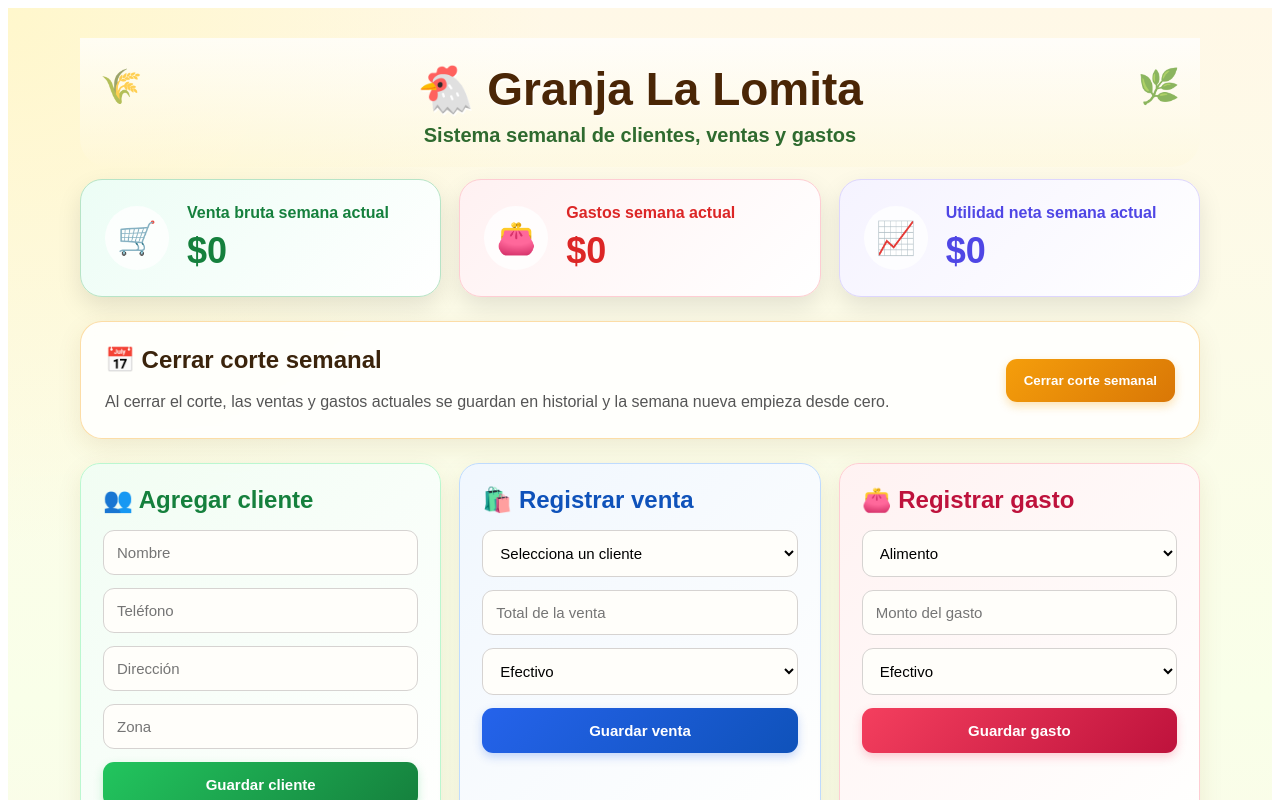
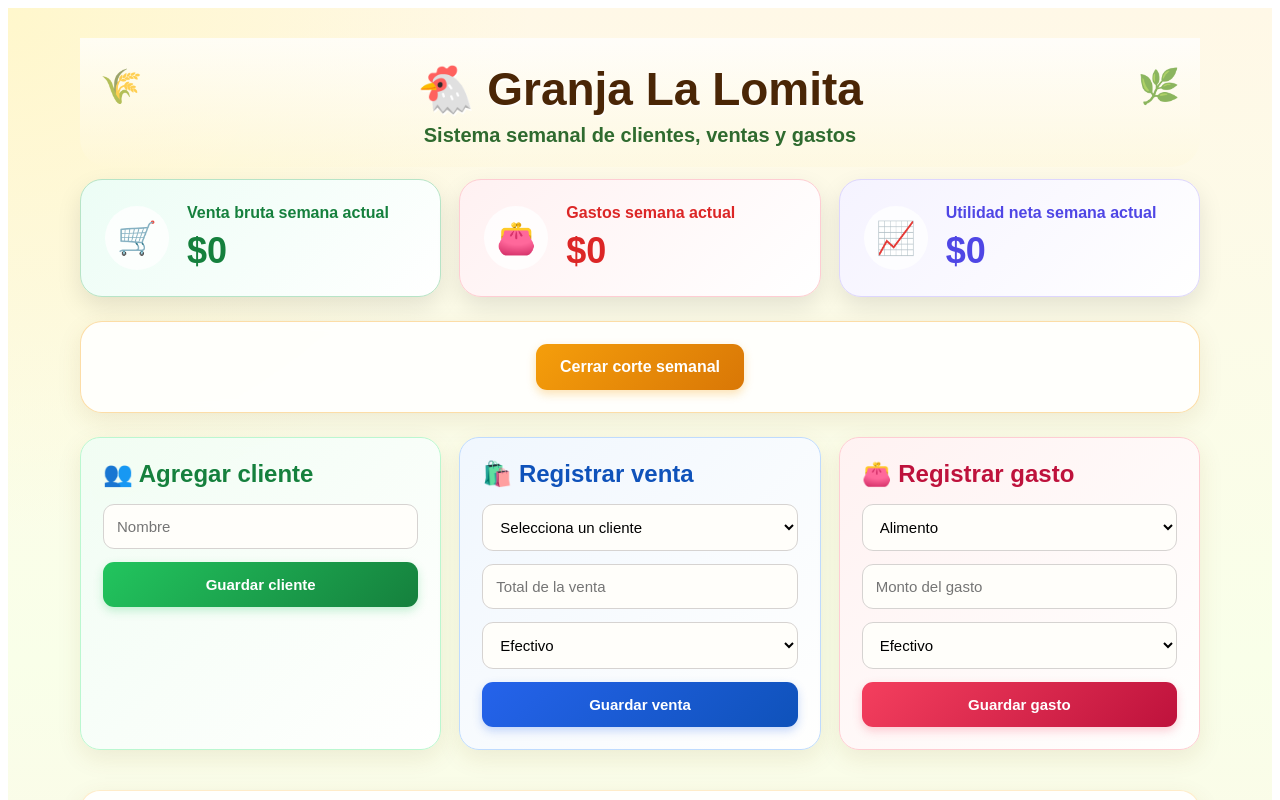
Before and after one commit to conyelectro10-web/granja-app-final-ok-3, a React (Create React App) app: page / in a window 1280 px wide. Shown: the top 800 px of the page. Built offline with nearby package versions, Linux system fonts and the light colour scheme.

Commit message:
Update Appsssss

```diff
--- a/src/App.js
+++ b/src/App.js
@@ -8,9 +8,6 @@ export default function App() {
 
   const [nuevoCliente, setNuevoCliente] = useState({
     nombre: "",
-    telefono: "",
-    direccion: "",
-    zona: "",
   });
 
   const [nuevaVenta, setNuevaVenta] = useState({
@@ -67,13 +64,8 @@ export default function App() {
   }, [clientes]);
 
   const agregarCliente = () => {
-    if (
-      nuevoCliente.nombre.trim() === "" ||
-      nuevoCliente.telefono.trim() === "" ||
-      nuevoCliente.direccion.trim() === "" ||
-      nuevoCliente.zona.trim() === ""
-    ) {
-      alert("Completa todos los datos del cliente");
+    if (nuevoCliente.nombre.trim() === "") {
+      alert("Escribe el nombre del cliente");
       return;
     }
 
@@ -81,15 +73,12 @@ export default function App() {
       ...clientes,
       {
         id: Date.now(),
-        ...nuevoCliente,
+        nombre: nuevoCliente.nombre.trim(),
       },
     ]);
 
     setNuevoCliente({
       nombre: "",
-      telefono: "",
-      direccion: "",
-      zona: "",
     });
   };
 
@@ -250,14 +239,7 @@ export default function App() {
           </div>
         </div>
 
-        <div style={styles.cutCard}>
-          <div>
-            <h2 style={styles.sectionTitle}>📅 Cerrar corte semanal</h2>
-            <p style={styles.note}>
-              Al cerrar el corte, las ventas y gastos actuales se guardan en historial
-              y la semana nueva empieza desde cero.
-            </p>
-          </div>
+        <div style={styles.cutCardSimple}>
           <button style={styles.orangeButton} onClick={cerrarCorteSemanal}>
             Cerrar corte semanal
           </button>
@@ -275,33 +257,6 @@ export default function App() {
               value={nuevoCliente.nombre}
               onChange={(e) =>
                 setNuevoCliente({ ...nuevoCliente, nombre: e.target.value })
-              }
-            />
-
-            <input
-              style={styles.input}
-              placeholder="Teléfono"
-              value={nuevoCliente.telefono}
-              onChange={(e) =>
-                setNuevoCliente({ ...nuevoCliente, telefono: e.target.value })
-              }
-            />
-
-            <input
-              style={styles.input}
-              placeholder="Dirección"
-              value={nuevoCliente.direccion}
-              onChange={(e) =>
-                setNuevoCliente({ ...nuevoCliente, direccion: e.target.value })
-              }
-            />
-
-            <input
-              style={styles.input}
-              placeholder="Zona"
-              value={nuevoCliente.zona}
-              onChange={(e) =>
-                setNuevoCliente({ ...nuevoCliente, zona: e.target.value })
               }
             />
 
@@ -437,9 +392,6 @@ export default function App() {
                     <thead>
                       <tr>
                         <th style={styles.th}>Nombre</th>
-                        <th style={styles.th}>Teléfono</th>
-                        <th style={styles.th}>Dirección</th>
-                        <th style={styles.th}>Zona</th>
                         <th style={styles.th}>Acción</th>
                       </tr>
                     </thead>
@@ -447,9 +399,6 @@ export default function App() {
                       {clientesFiltrados.map((cliente) => (
                         <tr key={cliente.id}>
                           <td style={styles.td}>{cliente.nombre}</td>
-                          <td style={styles.td}>{cliente.telefono}</td>
-                          <td style={styles.td}>{cliente.direccion}</td>
-                          <td style={styles.td}>{cliente.zona}</td>
                           <td style={styles.td}>
                             <button
                               style={styles.deleteButton}
@@ -743,13 +692,12 @@ const styles = {
     fontWeight: "bold",
     color: "#4f46e5",
   },
-  cutCard: {
+  cutCardSimple: {
     display: "flex",
-    justifyContent: "space-between",
+    justifyContent: "center",
     alignItems: "center",
-    gap: "18px",
     backgroundColor: "rgba(255,255,255,0.86)",
-    padding: "24px",
+    padding: "22px",
     marginBottom: "24px",
     borderRadius: "22px",
     boxShadow: "0 8px 24px rgba(120, 80, 20, 0.10)",
@@ -772,15 +720,18 @@ const styles = {
     backdropFilter: "blur(6px)",
   },
   clientCard: {
-    background: "linear-gradient(135deg, rgba(240,253,244,0.92), rgba(255,255,255,0.92))",
+    background:
+      "linear-gradient(135deg, rgba(240,253,244,0.92), rgba(255,255,255,0.92))",
     border: "1px solid #bbf7d0",
   },
   saleCard: {
-    background: "linear-gradient(135deg, rgba(239,246,255,0.92), rgba(255,255,255,0.92))",
+    background:
+      "linear-gradient(135deg, rgba(239,246,255,0.92), rgba(255,255,255,0.92))",
     border: "1px solid #bfdbfe",
   },
   expenseCard: {
-    background: "linear-gradient(135deg, rgba(255,241,242,0.92), rgba(255,255,255,0.92))",
+    background:
+      "linear-gradient(135deg, rgba(255,241,242,0.92), rgba(255,255,255,0.92))",
     border: "1px solid #fecdd3",
   },
   sectionTitle: {
@@ -788,11 +739,6 @@ const styles = {
     marginBottom: "16px",
     color: "#3b240c",
     fontSize: "24px",
-  },
-  note: {
-    color: "#555",
-    marginBottom: "0",
-    lineHeight: "1.5",
   },
   input: {
     display: "block",
@@ -845,12 +791,13 @@ const styles = {
     background: "linear-gradient(135deg, #f59e0b, #d97706)",
     color: "white",
     border: "none",
-    padding: "14px 18px",
+    padding: "14px 24px",
     borderRadius: "11px",
     cursor: "pointer",
     fontWeight: "bold",
     boxShadow: "0 4px 10px rgba(245,158,11,0.30)",
     whiteSpace: "nowrap",
+    fontSize: "16px",
   },
   deleteButton: {
     backgroundColor: "#c62828",
```
